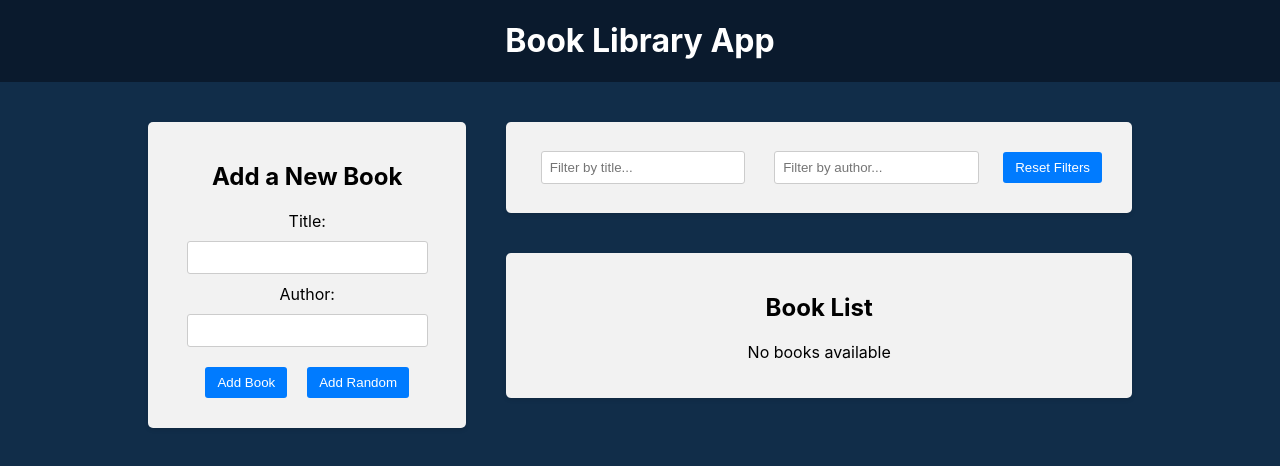
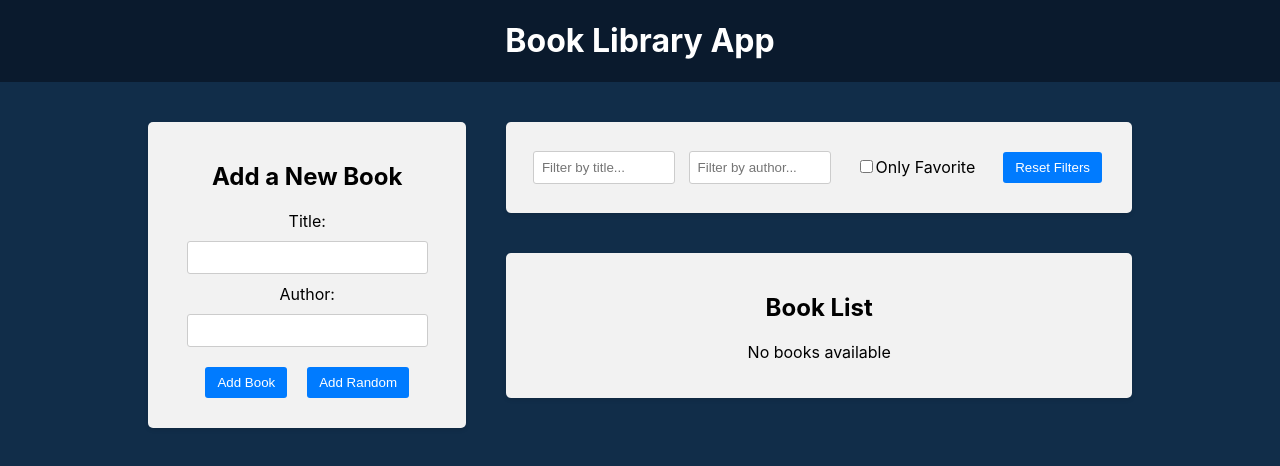
Before and after one commit to ferikand/react-redux, a React (Create React App) app in the folder frontend/: page / in a window 1280 px wide. Shown: the top 466 px of the page. Built offline with nearby package versions, Linux system fonts and the light colour scheme.

Commit message:
add only favorite filter

```diff
--- a/frontend/src/components/BookList/BookList.js
+++ b/frontend/src/components/BookList/BookList.js
@@ -3,6 +3,7 @@ import { deleteBook, toggleFavorite } from "../../redux/books/actionCreators.js"
 import { BsBookmarkStar, BsBookmarkStarFill } from "react-icons/bs"
 import {
   selectAuthorFilter,
+  selectOnlyFavorite,
   selectTitleFilter,
 } from "../../redux/slices/filterSlice.js"
 import "./BookList.css"
@@ -11,6 +12,7 @@ const BookList = () => {
   const books = useSelector((state) => state.books)
   const titleFilter = useSelector(selectTitleFilter)
   const authorFilter = useSelector(selectAuthorFilter)
+  const onlyFavoriteFilter = useSelector(selectOnlyFavorite)
   const dispatch = useDispatch()
 
   const handleToggleFavorite = (id) => {
@@ -30,7 +32,9 @@ const BookList = () => {
       .toLowerCase()
       .includes(authorFilter.toLowerCase())
 
-    return matchesTitle && matchesAuthor
+    const matchesOnlyFavorite = !onlyFavoriteFilter || book.isFavorite
+
+    return matchesTitle && matchesAuthor && matchesOnlyFavorite
   })
 
   return (
--- a/frontend/src/components/Filter/Filter.js
+++ b/frontend/src/components/Filter/Filter.js
@@ -2,8 +2,10 @@ import { useDispatch, useSelector } from "react-redux"
 import {
   resetFilters,
   selectAuthorFilter,
+  selectOnlyFavorite,
   selectTitleFilter,
   setAuthorFilter,
+  setOnlyFavorite,
   setTitleFilter,
 } from "../../redux/slices/filterSlice"
 
@@ -13,6 +15,11 @@ const Filter = () => {
   const dispatch = useDispatch()
   const titleFilter = useSelector(selectTitleFilter)
   const authorFilter = useSelector(selectAuthorFilter)
+  const onlyFavoriteFilter = useSelector(selectOnlyFavorite)
+
+  const handleOnlyFavoriteChange = (e) => {
+    dispatch(setOnlyFavorite(e.target.checked))
+  }
 
   const handleTitleFilterChange = (e) => {
     dispatch(setTitleFilter(e.target.value))
@@ -45,6 +52,15 @@ const Filter = () => {
             placeholder="Filter by author..."
           />
         </div>
+        <div className="filter-group">
+          <input
+            id="show-favorite"
+            checked={onlyFavoriteFilter}
+            onChange={handleOnlyFavoriteChange}
+            type="checkbox"
+          />
+          <label htmlFor="show-favorite">Only Favorite</label>
+        </div>
         <button type="button" onClick={handleResetFilters}>
           Reset Filters
         </button>
--- a/frontend/src/redux/slices/filterSlice.js
+++ b/frontend/src/redux/slices/filterSlice.js
@@ -3,6 +3,7 @@ import { createSlice } from "@reduxjs/toolkit"
 const initialState = {
   title: "",
   author: "",
+  onlyFavorite: false,
 }
 
 const filterSlice = createSlice({
@@ -15,13 +16,21 @@ const filterSlice = createSlice({
     setAuthorFilter: (state, action) => {
       state.author = action.payload
     },
-    resetFilters: (state) => initialState,
+    setOnlyFavorite: (state, action) => {
+      state.onlyFavorite = action.payload
+    },
+    resetFilters: () => initialState,
   },
 })
 
-export const { setTitleFilter, setAuthorFilter, resetFilters } =
-  filterSlice.actions
+export const {
+  setTitleFilter,
+  setAuthorFilter,
+  setOnlyFavorite,
+  resetFilters,
+} = filterSlice.actions
 export const selectTitleFilter = (state) => state.filter.title
 export const selectAuthorFilter = (state) => state.filter.author
+export const selectOnlyFavorite = (state) => state.filter.onlyFavorite
 
 export default filterSlice.reducer
```
